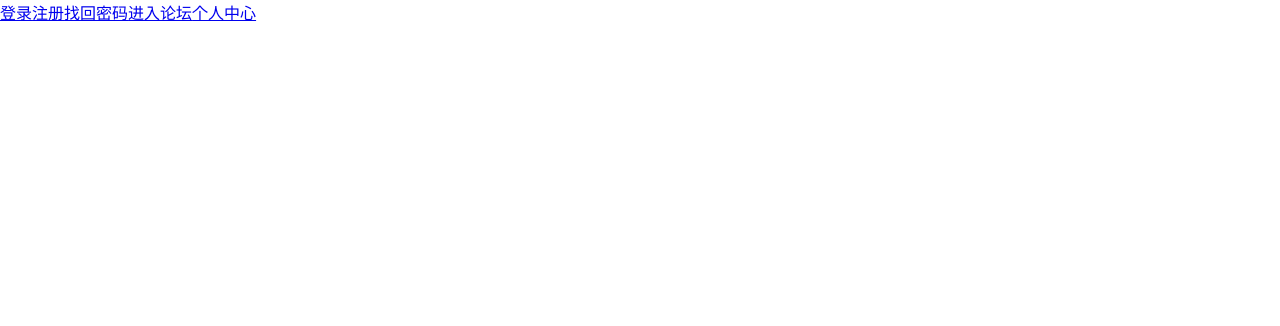
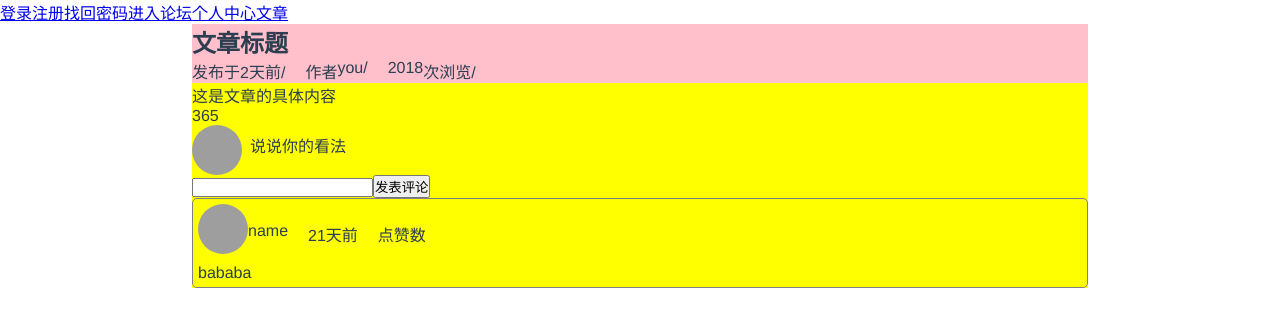
Before and after one commit to 1463353697/2018winterTestItem, a Vue app in the folder thesubject/: page /#/article in a window 1280 px wide. Shown: the top 326 px of the page. Built offline with nearby package versions, Linux system fonts and the light colour scheme; grey boxes are pictures that could not be loaded; a small style sheet from the web is missing.

Commit message:
css almost over

```diff
--- a/thesubject/src/App.vue
+++ b/thesubject/src/App.vue
@@ -7,6 +7,7 @@
       <router-link to="/findPsw">找回密码</router-link>
       <router-link to="/mainPage">进入论坛</router-link>
       <router-link to="/personIfm">个人中心</router-link>
+      <router-link to="/article">文章</router-link>
     </div>
 
     <router-view></router-view>
@@ -28,7 +29,8 @@ export default {
     -moz-osx-font-smoothing: grayscale;
     /* text-align: center; */
     color: #2c3e50;
-
-
+  }
+  button {
+    cursor: pointer;
   }
 </style>
--- /dev/null
+++ b/thesubject/src/components/article.vue
@@ -0,0 +1,140 @@
+<template>
+    <div class="article">
+        <div class="articleBlock">
+            <div class="head">
+                <h2>文章标题</h2>
+
+                <div class="detailIfm">
+                    <li>
+                        <span>发布于</span>
+                        <span>2天</span>
+                        <span>前/</span>
+                    </li>
+                    <li>
+                        <span>作者</span>
+                        <span>you/</span>
+                    </li>
+                    <li>
+                        <span>2018</span>
+                        <span>次浏览/</span>
+                    </li>
+                </div>
+            </div>
+
+
+
+
+            <!-- 这一块是文章的具体内容，要从接口里面获取 -->
+            <div class="articleBlock">
+                    <p>这是文章的具体内容</p>
+
+            </div>
+
+            <!-- 这是点赞评论区 -->
+            <div>
+                <!-- 点赞数 -->
+                <div><p>365</p></div>
+
+                <!-- 添加评论 -->
+                <div class="yourComment">
+                    <div class="imgBlock">
+                        <img src="https://ss1.bdstatic.com/70cFuXSh_Q1YnxGkpoWK1HF6hhy/it/u=1583895718,339987571&fm=200&gp=0.jpg">
+                        <p>说说你的看法</p>
+                    </div>
+                    <input>
+                    <button>发表评论</button>
+                </div>
+
+                <!-- 评论列表 -->
+                <div class="comments">
+                    <div class="ifm">
+                        <img src="https://ss1.bdstatic.com/70cFuXSh_Q1YnxGkpoWK1HF6hhy/it/u=1583895718,339987571&fm=200&gp=0.jpg">
+                        <div class="detail">
+                            <p>name</p>
+                            <p>21天前</p>
+                            <p>点赞数</p>
+                        </div>
+                    </div>
+                    <!-- 评论的内容 -->
+                    <div class="words" >
+                        <p>bababa</p>
+                    </div>
+                </div>
+            </div>
+
+        </div>
+    </div>
+
+</template>
+<script>
+export default {
+
+}
+</script>
+<style scoped>
+    .article {
+        display: flex;
+        justify-content: center;
+
+    }
+    .articleBlock {
+        width: 70%;
+        display: flex;
+        flex-direction: column;
+
+
+        background-color: yellow;
+    }
+    .articleBlock .head {
+        width:100%;
+        display: flex;
+        flex-direction: column;
+        background-color: pink;
+    }
+    .detailIfm {
+        display: flex;
+
+        /* margin: 8px 10px; */
+
+    }
+    .detailIfm li {
+        display: flex;
+        margin-right: 20px;
+    }
+    .yourComment .imgBlock {
+        display: flex;
+    }
+    .yourComment .imgBlock p {
+        margin: 8px;
+    }
+    .yourComment img {
+        width: 50px;
+        height: 50px;
+        border-radius: 25px;
+    }
+    .comments {
+        border: 1px solid grey;
+        padding: 5px;
+        border-radius: 5px;
+    }
+    .comments .ifm {
+        display: flex;
+    }
+    .comments .ifm img {
+        width: 50px;
+        height: 50px;
+        border-radius: 25px;
+    }
+    .comments .ifm .detail {
+        margin-top: 18px;
+        display: flex;
+    }
+    .comments .ifm .detail p{
+        margin-right: 20px;
+    }
+    .comments .words {
+        margin-top: 10px;
+    }
+
+
+</style>
--- a/thesubject/src/components/mainPage.vue
+++ b/thesubject/src/components/mainPage.vue
@@ -1,11 +1,42 @@
 <template>
-    <div>
+    <div class="mainPage">
         <div class="nav">
             <div>全部</div>
             <div>问答</div>
             <div>分享</div>
             <div>招聘</div>
             <div>精华</div>
+        </div>
+        <div class="mainBlock">
+            <div class="articles">
+                <!-- 作者头像 -->
+                <div>
+                    <img src="https://ss1.bdstatic.com/70cFuXSh_Q1YnxGkpoWK1HF6hhy/it/u=853542327,996943148&fm=27&gp=0.jpg">
+                </div>
+                <!-- 分类和置顶 -->
+                <div class="tags">
+                    <button>置顶</button>
+
+                </div>
+                <!-- 标题等信息 -->
+                <div class="titleAnd">
+                    <h2>bbbaaalll</h2>
+                    <span>
+                        <p>123人次访问</p>
+                        |
+                        <p>52条评论</p>
+                    </span>
+
+
+
+                </div>
+                <!-- 最后回复时间 -->
+                <div class="time">
+                    <p>12小时前</p>
+
+                </div>
+            </div>
+
         </div>
     </div>
 
@@ -16,22 +47,72 @@ export default {
 }
 </script>
 <style scoped>
+    .mainPage {
+        display: flex;
+        justify-content: center;
+        flex-wrap: wrap;
+
+    }
     .nav {
         display: flex;
         flex-direction: row;
         justify-content: center;
+        width: 100%;
         background-color: rgb(68, 124, 170);
 
     }
     .nav div {
         color: #ffffff;
         padding: 10px 45px;
-
-
     }
     .nav div:hover{
         background-color: rgb(237, 227, 241);
         color: black;
     }
+    .mainBlock {
+
+        margin-top: 45px;
+        width: 900px;
+        border: 1px solid rgb(200, 194, 194);
+        border-radius: 5px;
+        /* background-color: pink; */
+
+    }
+    .articles {
+        padding: 5px 5px;
+        position: relative;
+        display: flex;
+
+    }
+    .articles .tags{
+        margin: 25px 10px;
+    }
+    .articles img {
+
+        width: 80px;
+        height: 80px;
+        border-radius: 20px;
+    }
+    .articles .tags button {
+        padding: 8px 10px;
+        background-color: rgb(68, 124, 170);
+        color: #ffffff;
+        border: 0px;
+    }
+    .titleAnd {
+        margin:10px 20px;
+    }
+    .titleAnd span {
+        margin-top:10px;
+        display: flex;
+    }
+    .titleAnd span p{
+        margin: 0px 5px;
+    }
+    .articles .time {
+        position: relative;
+        top: 45px;
+        left: 450px;
+    }
 
 </style>
--- a/thesubject/src/components/personIfm.vue
+++ b/thesubject/src/components/personIfm.vue
@@ -77,12 +77,16 @@
 
                     <!-- 注意这里的个性签名和introdution里的个性签名获取的是同一个数据 -->
                     <h4>个性签名</h4>
-                    <input>
+                    <textarea></textarea>
                 </div>
                 <div>
 
                     <h4>手机号</h4>
                     <input>
+                </div>
+                <div id="changeIfmBtn">
+                    <button>修改</button>
+                    <button id="cancel">取消</button>
                 </div>
             </div>
         </div>
@@ -127,7 +131,7 @@ export default {
     }
     .detailIfm {
         margin-top: 35px;
-        border:solid 1px pink;
+        border:solid 1px rgb(195, 227, 236);
     }
 
     .detailIfmBlock {
@@ -157,10 +161,22 @@ export default {
         width:300px;
         top: 300px;
         background-color: #fff;
-        border: solid 1px pink;
+        border: solid 1px rgb(195, 227, 236);
     }
     .changeIfmBlock div {
         margin: 15px 15px;
     }
+    #changeIfmBtn {
+        margin-left: 120px;
+    }
+    #changeIfmBtn button {
+        padding: 8px 25px;
+        background-color: rgb(68, 124, 170);
+        border: 1px solid rgba(223, 222, 228, 0.87);
+        border-radius: 4px;
+    }
+    #changeIfmBtn #cancel {
+        background-color: rgb(195, 227, 236);
+    }
 
 </style>
--- a/thesubject/src/router/index.js
+++ b/thesubject/src/router/index.js
@@ -5,6 +5,7 @@ import findPsw from '@/components/findPsw'
 import signIn from '@/components/signIn'
 import mainPage from '@/components/mainPage'
 import personIfm from '@/components/personIfm'
+import article from "@/components/article"
 
 Vue.use(Router)
 
@@ -30,6 +31,10 @@ export default new Router({
       path: '/personIfm',
       name: 'personIfm',
       component: personIfm
+    },{
+      path: '/article',
+      name: "article",
+      component: article
     }
   ]
 })
```
Lines whose indentation alone changed are shown as unchanged.
